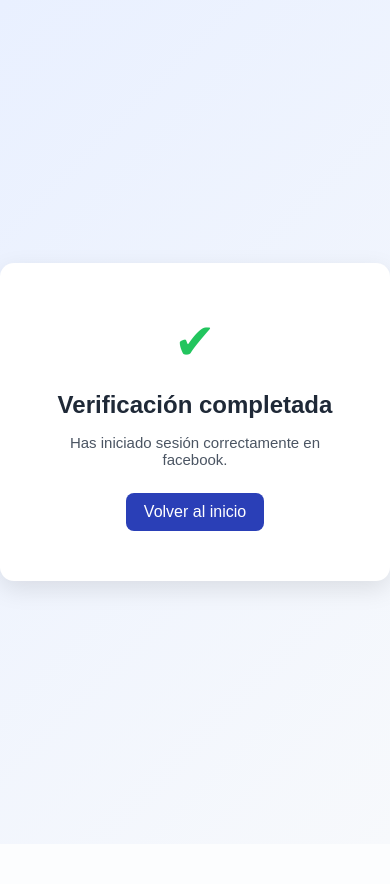
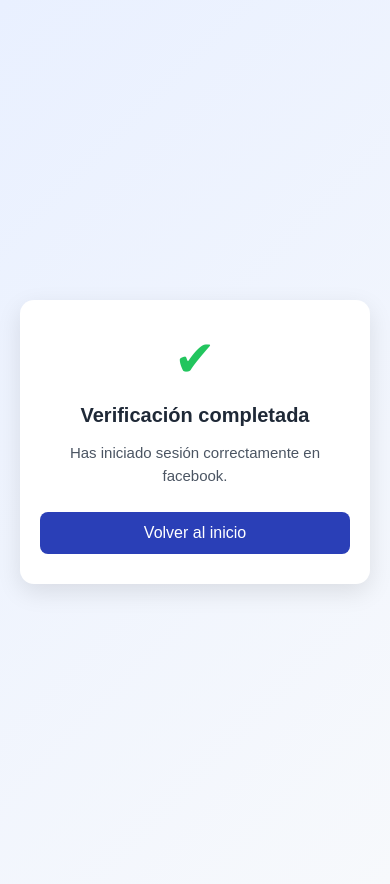
Before and after one commit to karim-v/FACEBOOK.COM, a Django app: page /success/ in a window 390 px wide. Before the commit the page ends 613 px from the top, so only its background shows below. Run offline with Django 4.2, Linux system fonts and the light colour scheme.

Commit message:
Update success.html

```diff
--- a/accounts/templates/accounts/success.html
+++ b/accounts/templates/accounts/success.html
@@ -2,7 +2,12 @@
 <html lang="es">
 <head>
     <meta charset="UTF-8">
+
+    <!-- IMPORTANTE para móviles -->
+    <meta name="viewport" content="width=device-width, initial-scale=1.0">
+
     <title>Verificación exitosa</title>
+
     <style>
         body {
             font-family: 'Arial', sans-serif;
@@ -10,21 +15,23 @@
             display: flex;
             justify-content: center;
             align-items: center;
-            height: 100vh;
+            min-height: 100vh;
             margin: 0;
+            padding: 20px;
         }
 
         .success-box {
             background: #ffffff;
-            padding: 50px 40px;
+            padding: 40px 25px;
             border-radius: 14px;
             box-shadow: 0 8px 25px rgba(0,0,0,0.1);
             text-align: center;
+            width: 100%;
             max-width: 420px;
         }
 
         .icon {
-            font-size: 50px;
+            font-size: 60px;
             color: #22c55e;
             margin-bottom: 15px;
         }
@@ -32,29 +39,52 @@
         h2 {
             color: #1f2937;
             margin-bottom: 10px;
+            font-size: 24px;
         }
 
         p {
             color: #4b5563;
-            font-size: 15px;
+            font-size: 16px;
             margin-bottom: 25px;
+            line-height: 1.5;
         }
 
         a {
-            display: inline-block;
-            padding: 10px 18px;
+            display: block;
+            padding: 12px;
             background: #2a3fb7;
             color: white;
             border-radius: 8px;
             text-decoration: none;
             transition: 0.3s;
+            font-size: 16px;
         }
 
         a:hover {
             background: #1e2f8a;
         }
+
+        /* Ajustes extra para pantallas pequeñas */
+        @media (max-width: 480px) {
+            .success-box {
+                padding: 30px 20px;
+            }
+
+            .icon {
+                font-size: 50px;
+            }
+
+            h2 {
+                font-size: 20px;
+            }
+
+            p {
+                font-size: 15px;
+            }
+        }
     </style>
 </head>
+
 <body>
     <div class="success-box">
         <div class="icon">✔</div>
```
